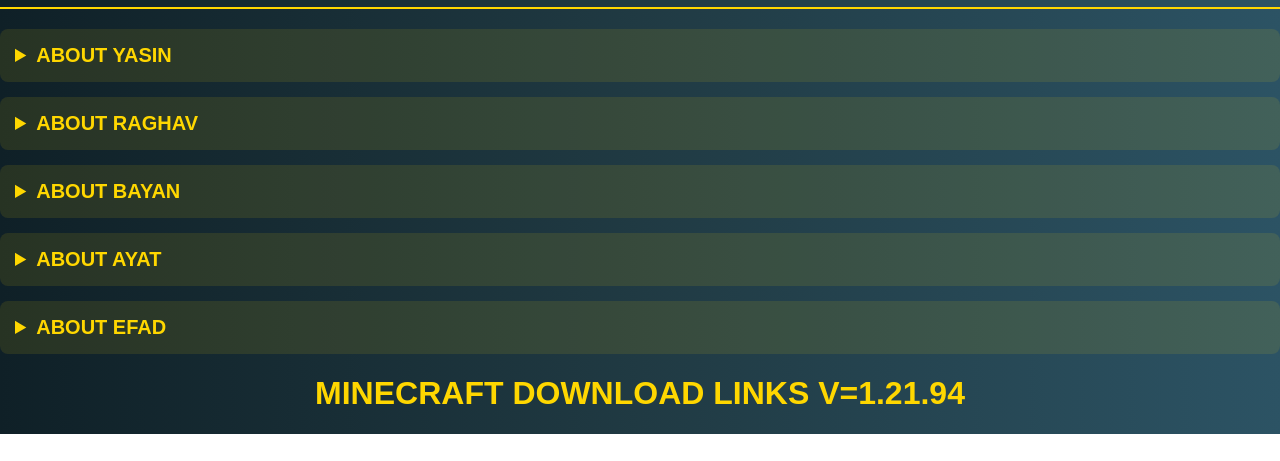
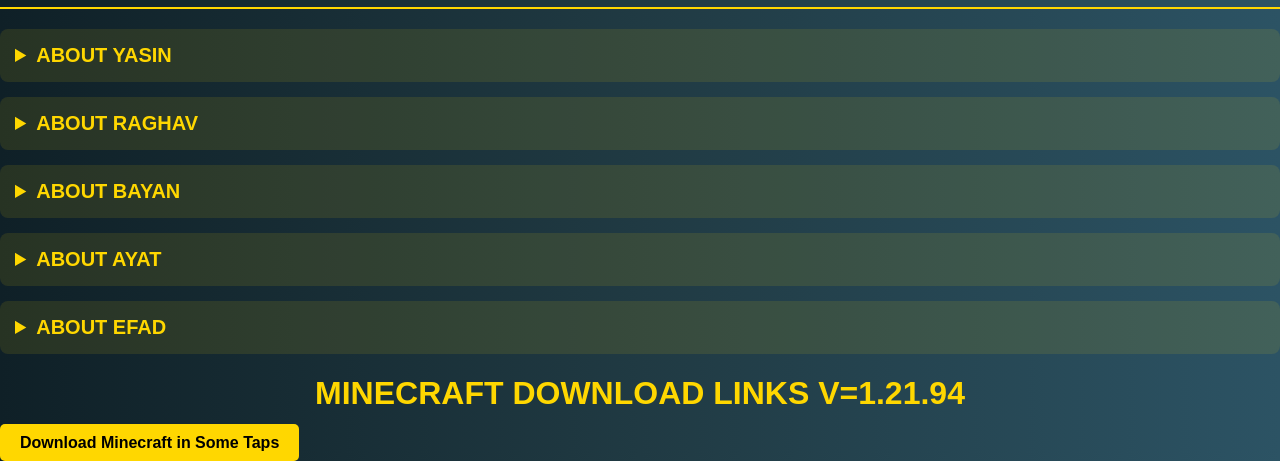
Before and after one commit to Yaseen44666A/Ultra-Gang, a plain HTML site: page index.html in a window 1280 px wide. Shown: the part 723-1184 px from the top of the page. Before the commit the page ends 1157 px from the top, so only its background shows below. Drawn offline with Linux system fonts and the light colour scheme.

Commit message:
Fix download link display and update image sourcep

```diff
--- a/index.html
+++ b/index.html
@@ -90,10 +90,7 @@
     a.download-link {
       width: 72%;
       text-align: center;
-      display: inline-block;
-      position: absolute;
-      bottom: 10%;
-      left: 10%;
+      display: inline-block:
       margin: 10px 0;
       padding: 10px 20px;
       background-color: #ffd700;
@@ -152,7 +149,7 @@
 
   <details>
     <summary>ABOUT RAGHAV</summary>
-    <img src="https://encrypted-tbn0.gstatic.com/images?q=tbn:ANd9GcSNNhX7eb647DYGKX6MOeLogp709hQlLgUXLcOJ1sjmZg&s=10" alt="Raghav">
+    <img src="https://i.supaimg.com/e4c35de2-08bf-425e-b3dc-cf93efc012ae.jpg" alt="Raghav">
     <p><b>MR. RAGHAV IS A DANGEROUS PLAYER ON ULTRA GANG FOR HIS UNIQUE HANDCAM. HE IS ALSO A MINECRAFT PE PLAYER. HIS PVP SKILL IS SUPER, AND HE IS AN HONEST PERSON WITH GREAT STAMINA.</b></p>
   </details>
 
```
